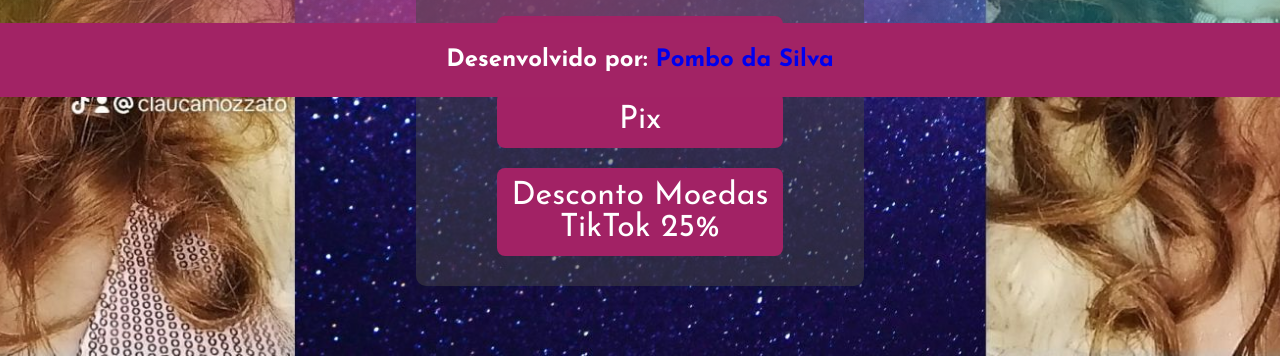
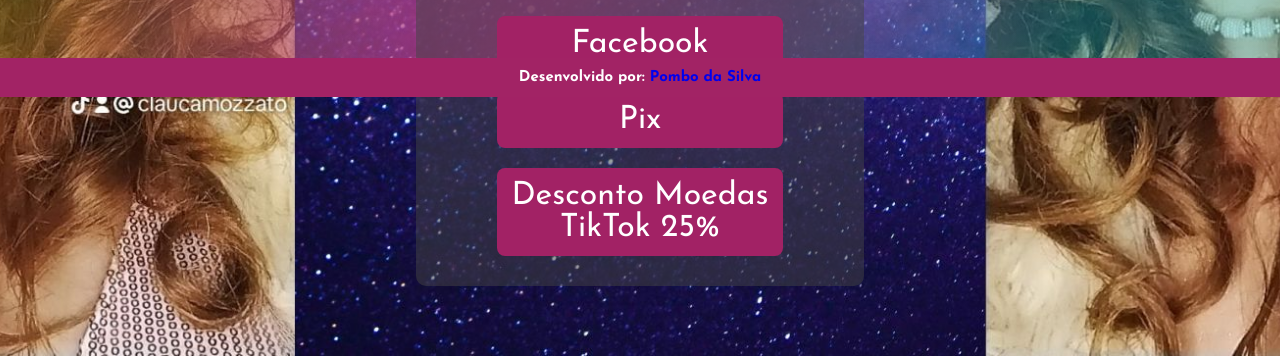
Before and after one commit to SenpaiPombo/claucamozzato, a plain HTML site: page index.html in a window 1280 px wide. Shown: the part 703-1059 px from the top of the page. Drawn offline with Linux system fonts and the light colour scheme.

Commit message:
Add files via upload

```diff
--- a/src/css/style.css
+++ b/src/css/style.css
@@ -99,7 +99,8 @@ body{
     text-align: center;
     position: fixed;
     bottom: 0;
-    padding: 25px;
+    padding: 12px;
+    font-size: 10px;
 }
 
 .rodape a{
```
